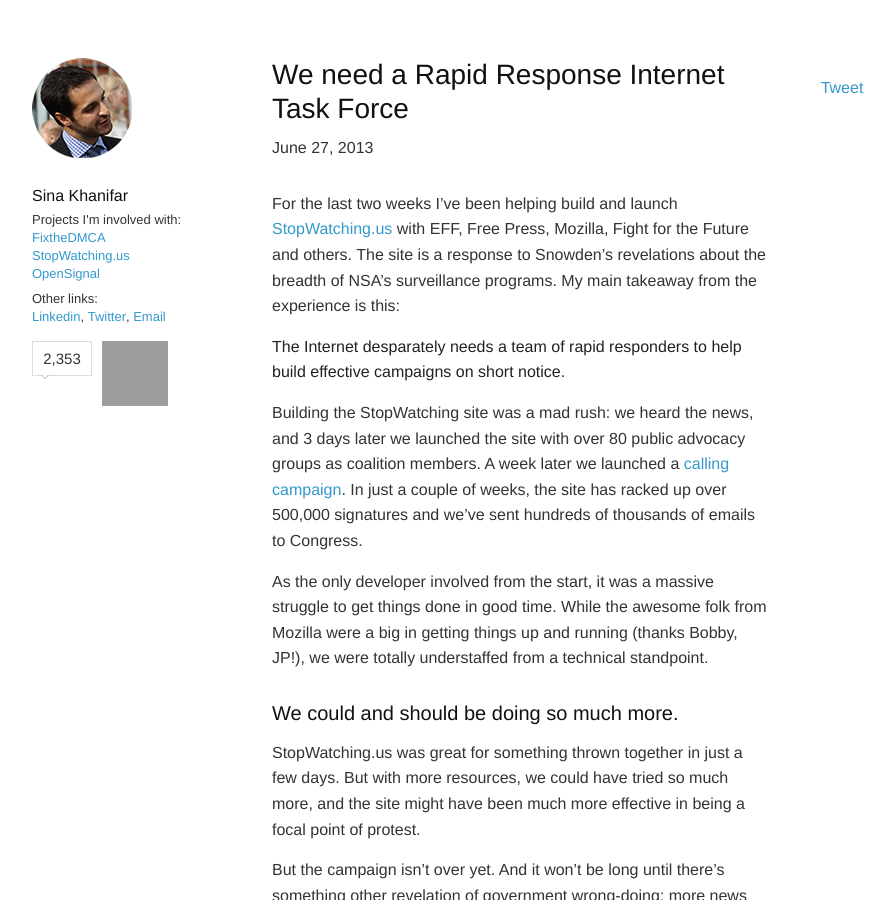
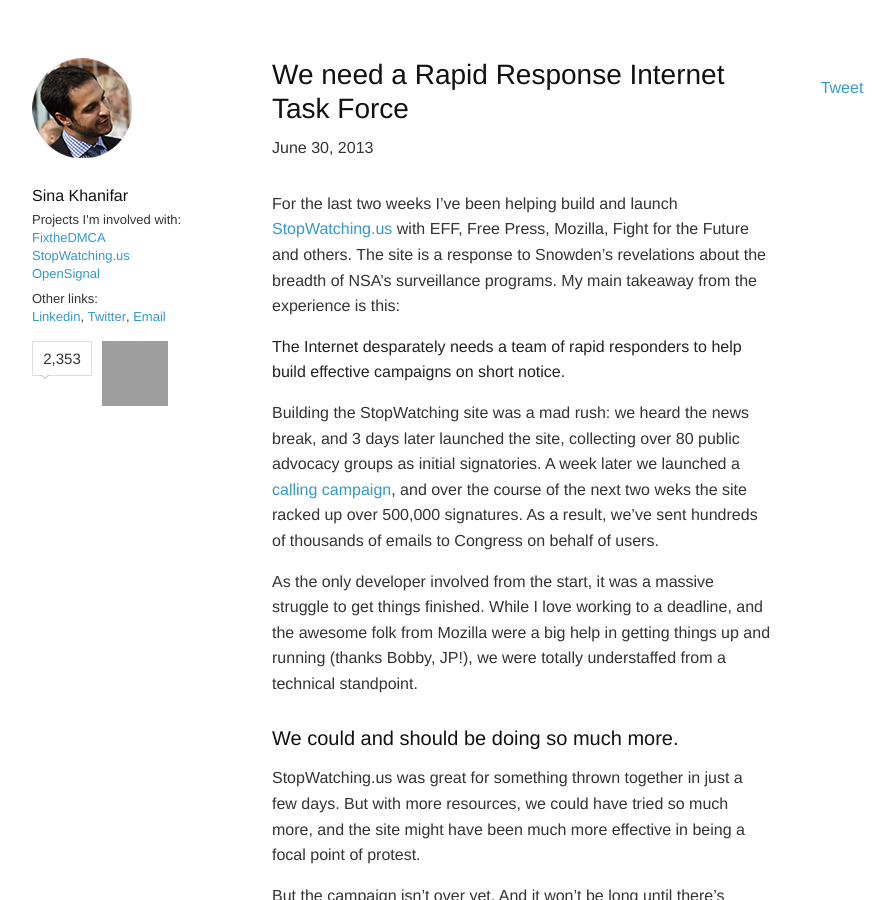
Before and after one commit to sinak/sinak.github.com, a Jekyll site: the page built from _posts/2013-06-30-task-force.md, in a window 1280 px wide and 900 px high. Shown: the whole window, without its empty margins (178-1073 px from the left). Built offline with Jekyll 4.4.1, drawn with Linux system fonts in a browser that asks for light colours; nearby versions of some CDN libraries; some web fonts are replaced; Markdown is read by kramdown in place of the engine named in the settings; comment, search, counter and statistics services are not loaded; grey boxes are pictures that could not be loaded.

Commit message:
file name change

```diff
--- a/_posts/2013-06-27-task-force.md
+++ b/_posts/2013-06-30-task-force.md
@@ -10,9 +10,9 @@
 
 **The Internet desparately needs a team of rapid responders to help build effective campaigns on short notice.**
 
-Building the StopWatching site was a mad rush: we heard the news, and 3 days later we launched the site with over 80 public advocacy groups as coalition members. A week later we launched a <a href="https://call.stopwatching.us" target="_blank">calling campaign</a>. In just a couple of weeks, the site has racked up over 500,000 signatures and we've sent hundreds of thousands of emails to Congress.
+Building the StopWatching site was a mad rush: we heard the news break, and 3 days later launched the site, collecting over 80 public advocacy groups as initial signatories. A week later we launched a <a href="https://call.stopwatching.us" target="_blank">calling campaign</a>, and over the course of the next two weks the site  racked up over 500,000 signatures. As a result, we've sent hundreds of thousands of emails to Congress on behalf of users.
 
-As the only developer involved from the start, it was a massive struggle to get things done in good time. While the awesome folk from Mozilla were a big in getting things up and running (thanks Bobby, JP!), we were totally understaffed from a technical standpoint.
+As the only developer involved from the start, it was a massive struggle to get things finished. While I love working to a deadline, and the awesome folk from Mozilla were a big help in getting things up and running (thanks Bobby, JP!), we were totally understaffed from a technical standpoint.
 
 ### We could and should be doing so much more.
 
```
